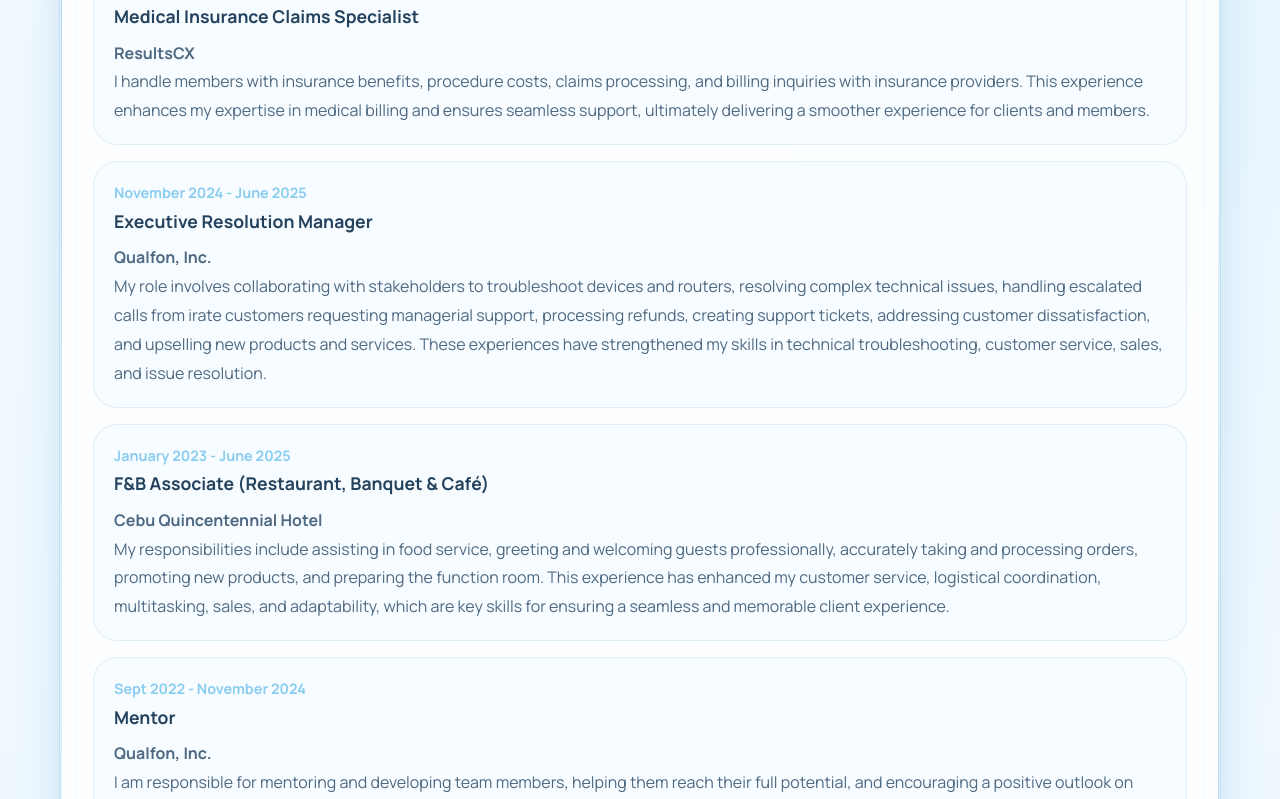
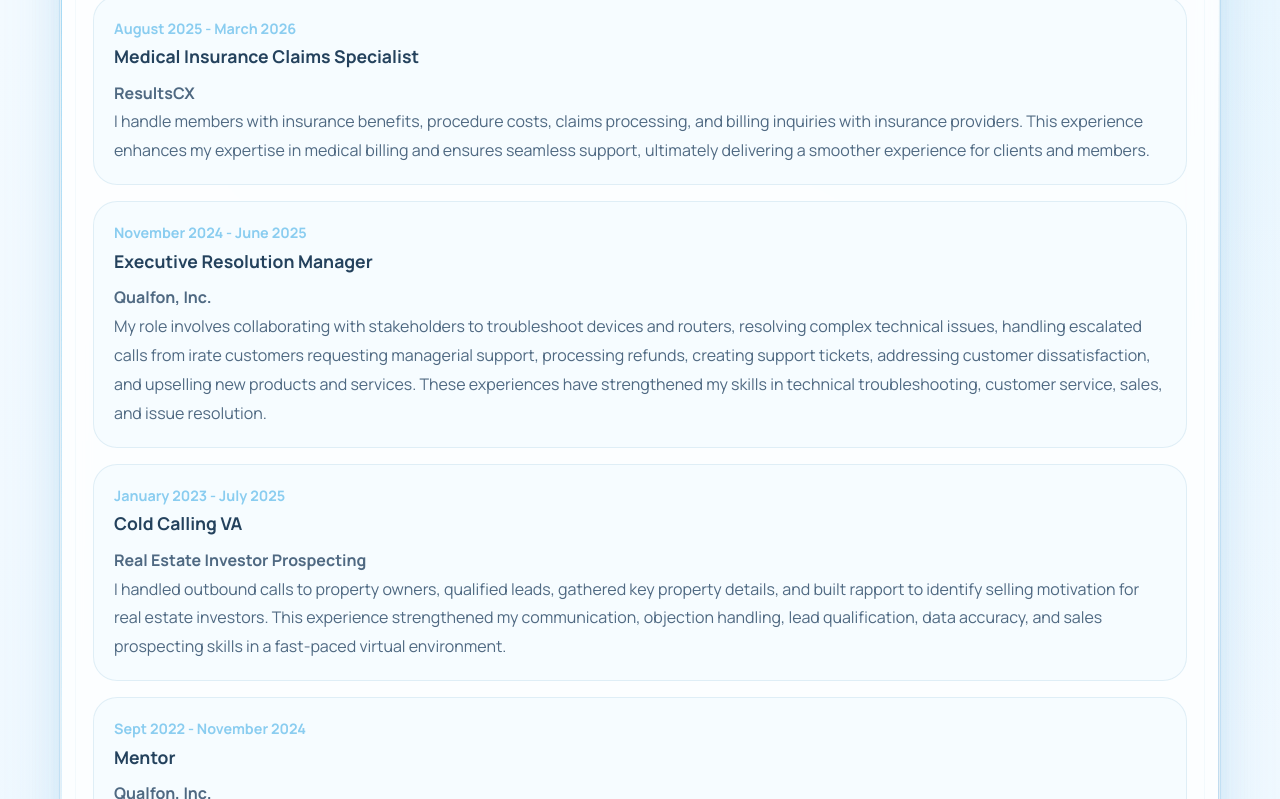
Before and after one commit to Marcpro1221/Kitty-Portfolio, a website: page index.html in a window 1280 px wide. Shown: the part 2001-2800 px from the top of the page. Drawn offline with nearby package versions, Linux system fonts and the light colour scheme.

Commit message:
update work experience & heading label

```diff
--- a/index.html
+++ b/index.html
@@ -36,6 +36,7 @@
                 <div class="hero-copy">
                     <p class="eyebrow">Customer Relations • Social Media • Medical Claims • Sales</p>
                     <h1><span>Kitty A. Abaño</span></h1>
+                    <p class="hero-role">Cold Caller VA</p>
                     <p class="hero-role">Social Media Manager</p>
                     <p class="hero-role">Executive Resolution Manager</p>
                     <p class="hero-role">Medical Claims or Billing Specialist</p>
@@ -56,7 +57,7 @@
                         <img class="hero-portrait" src="Asset/kitty.jpg" alt="Portrait of Kitty A. Abano">
                     </div>
                     <div class="hero-note">
-                        <span>Open to social media, resolution, billing-focused roles, and Sales</span>
+                        <span>Open to any position that aligns with my skills and expertise</span>
                     </div>
                 </div>
             </section>
@@ -134,16 +135,15 @@
                         </p>
                     </article>
                     <article class="timeline-item">
-                        <span class="timeline-year">January 2023 - June 2025</span>
-                        <h3>F&amp;B Associate (Restaurant, Banquet &amp; Caf&eacute;)</h3>
-                        <p><strong>Cebu Quincentennial Hotel</strong></p>
+                        <span class="timeline-year">January 2023 - July 2025</span>
+                        <h3>Cold Calling VA</h3>
+                        <p><strong>Real Estate Investor Prospecting</strong></p>
                         <p>
-                            My responsibilities include assisting in food service, greeting and welcoming
-                            guests professionally, accurately taking and processing orders, promoting new
-                            products, and preparing the function room. This experience has enhanced my
-                            customer service, logistical coordination, multitasking, sales, and
-                            adaptability, which are key skills for ensuring a seamless and memorable client
-                            experience.
+                            I handled outbound calls to property owners, qualified leads, gathered key
+                            property details, and built rapport to identify selling motivation for real
+                            estate investors. This experience strengthened my communication, objection
+                            handling, lead qualification, data accuracy, and sales prospecting skills in a
+                            fast-paced virtual environment.
                         </p>
                     </article>
                     <article class="timeline-item">
@@ -231,6 +231,7 @@
                             <span class="tool-icon"><img src="Asset/icons/wfo.svg" alt="WFO"></span>
                             <span class="tool-icon"><img src="Asset/icons/avaya-one-x.svg" alt="Avaya one-X"></span>
                             <span class="tool-icon"><img src="Asset/icons/salesforce.svg" alt="Salesforce"></span>
+                            <span class="tool-icon"><img src="Asset/icons/go-high-level.svg" alt="Go High Level"></span>
                             <span class="tool-icon"><img src="Asset/icons/inmoment.svg" alt="InMoment"></span>
                             <span class="tool-icon"><img src="Asset/icons/knowmax.svg" alt="Knowmax"></span>
                         </div>
```
Also changed, not shown: Asset/icons/go-high-level.svg (added).
